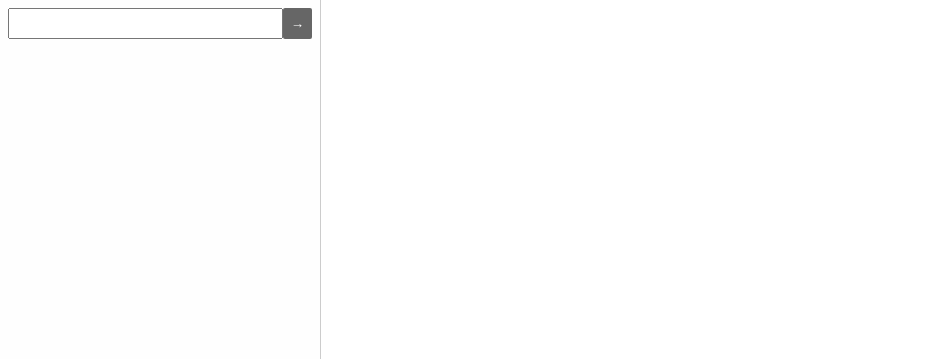
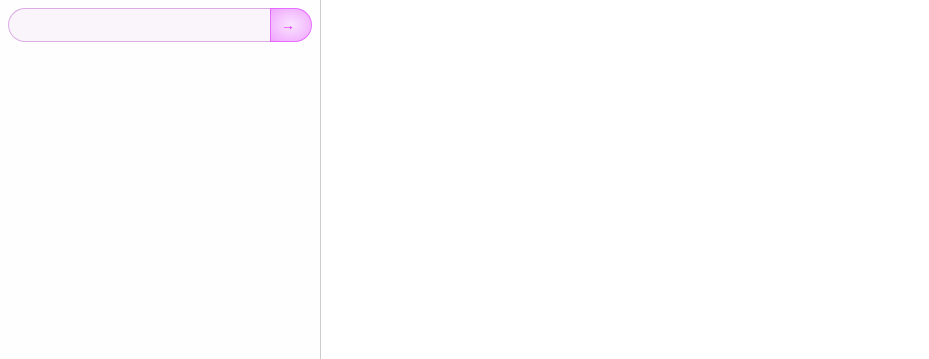
Before and after one commit to beaucollins/ingest, a website: page priv/static/monitor.html in a window 1280 px wide. Shown: the top 359 px of the page, without its empty margins (0-929 px from the left). Drawn offline with nearby package versions, Linux system fonts and the light colour scheme.

Commit message:
mmm colors

```diff
--- a/priv/static/app.css
+++ b/priv/static/app.css
@@ -1,4 +1,6 @@
 body {
+	--color-hue: 290;
+	--color-lum: 50%;
 	--color-bg-dark: hsl(198, 100%, 10%);
 	--color-bg-light: hsl(198, 100%, 98%);
 
@@ -27,9 +29,26 @@ body {
 }
 
 .post-detail__back {
-	outline: 1px solid #CCC;
+
+}
+
+.control_button {
 	border-radius: 2px;
-	padding: 4px;
+	padding: 8px 16px;
+	border-radius: 32px;
+	background-size: cover;
+	text-decoration: none;
+	font-weight: 400;
+	border: 1px solid hsla(var(--color-hue),100%,var(--color-lum),40%);
+	background: radial-gradient(hsla(var(--color-hue),100%,var(--color-lum),10%), hsla(var(--color-hue),100%,var(--color-lum),35%));
+	color: hsla(var(--color-hue),100%,var(--color-lum),80%);
+	transition: 200ms;
+}
+
+.control_button:hover {
+	background: radial-gradient(hsla(var(--color-hue),100%,var(--color-lum),75%), hsla(var(--color-hue),100%,var(--color-lum),50%));
+	color: hsla(var(--color-hue),100%,100%,100%);
+	text-shadow: 0 0 20px hsla(var(--color-hue),100%,0%,75%);
 }
 
 .post-detail__header {
@@ -68,14 +87,31 @@ body {
 
 #search-field input {
 	flex: 1;
+	margin: 0;
+	border: 1px solid hsla(var(--color-hue),50%,var(--color-lum),40%);
+	border-right: none;
+	border-radius: 32px;
+	border-top-right-radius: 0;
+	border-bottom-right-radius: 0;
+	font-size: 14px;
+	padding-left: 12px;
+	outline: none;
+	background: hsla(var(--color-hue),50%,var(--color-lum),5%);
+}
+
+#search-field input:focus {
+	background: hsla(var(--color-hue),50%,100%,10%);
+	border: 1px solid hsla(var(--color-hue),50%,var(--color-lum),40%);
+	box-shadow: inset 3px -3px 12px hsla(var(--color-hue),50%,var(--color-lum),25%);
 }
 
 #search-field button {
-	padding: 8px;
-	border-radius: 2px;
-	background: #666;
-	border: none;
-	color: white;
+	margin: 0;
+	border-top-left-radius: 0;
+	border-bottom-left-radius: 0;
+	padding-left: 10px;
+	font-weight: 800;
+	font-size: 14px;
 }
 
 #status {
@@ -146,7 +182,7 @@ body {
 	justify-content: center;
 	font-size: 2rem;
 	color: #999;
-	font-weight: 100;
+	font-weight: 400;
 }
 
 #post-list {
--- a/priv/static/app.js
+++ b/priv/static/app.js
@@ -149,7 +149,7 @@ function sanitize(dirty) {
  */
 const PostDetail = ({post, onClosePost}) => e('div', {className: 'post-detail'},
 	e('div', {className: 'post-detail__nav-bar'},
-		e('a', {href: '#', onClick: preventDefault(onClosePost)},
+		e('a', {className: 'post-detail__back control_button', href: '#', onClick: preventDefault(onClosePost)},
 			'Back'
 		)
 	),
@@ -285,6 +285,7 @@ function Reader({
 						}
 					}),
 					e('button', {
+						className: 'control_button',
 						tabIndex: 0,
 						/**
 						 * @param {React.MouseEvent<HTMLButtonElement>} e
```
